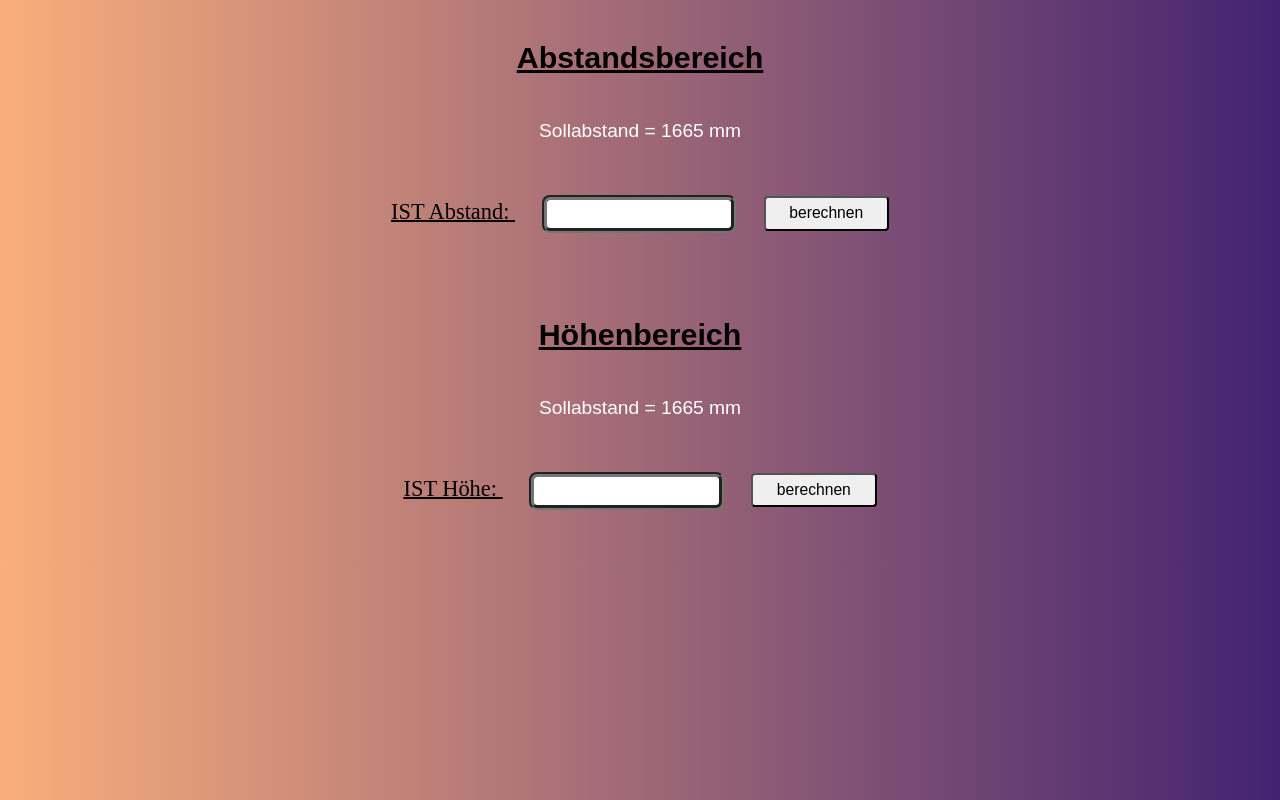
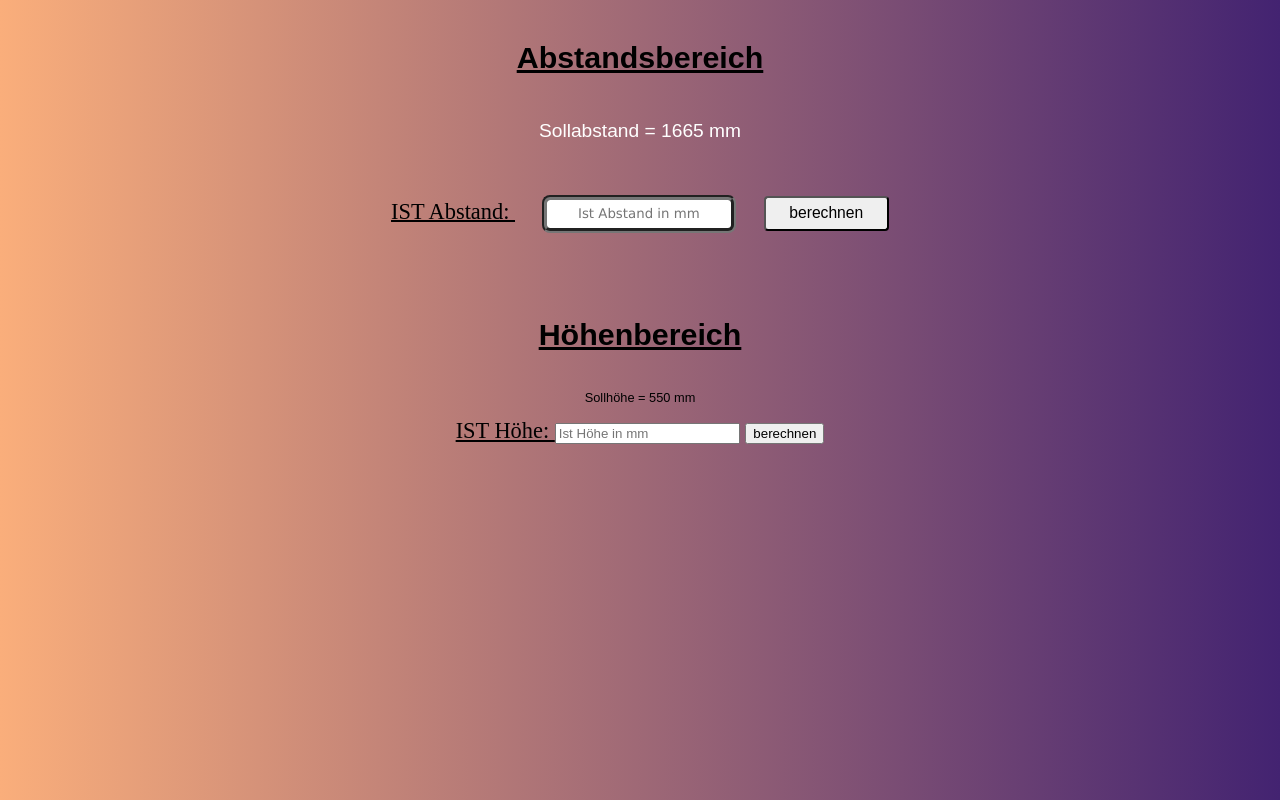
Before and after one commit to mohrly123/firstpage, a plain HTML site: page page550.html in a window 1280 px wide. Drawn offline with Linux system fonts and the light colour scheme.

Commit message:
Update page550.html

```diff
--- a/page550.html
+++ b/page550.html
@@ -14,7 +14,7 @@
         <form>
             <div class="eingaben">
                 <label for="inputIstAbstand"><u>IST Abstand: </u></label>
-                <input id="inputIstAbstand" type="text">
+                <input placeholder="Ist Abstand in mm" id="inputIstAbstand" type="text">
                 <button type="button" onclick="abstand550()" id="btnBerechnenAbstand">berechnen</button>
             </div><br>
             <div class="überschrift">
@@ -28,15 +28,15 @@
     <form>
         <div id="überschrift">
             <h2><u><b>Höhenbereich</b></u></h2>
-            <p id="sollabstandLabel">Sollabstand = 1665 mm</p>
+            <p id="sollhöheLabel">Sollhöhe = 550 mm</p>
         </div>
         <div class="eingaben">
-            <label for="inputIstAbstand"><u>IST Höhe: </u></label>
-            <input id="inputIstAbstand" type="text">
-            <button type="button" onclick="abstand550()" id="btnBerechnenAbstand">berechnen</button>
+            <label for="inputIstHöhe"><u>IST Höhe: </u></label>
+            <input placeholder="Ist Höhe in mm" id="inputIstHöhe" type="text">
+            <button type="button" onclick="höhe550()" id="btnBerechnenHöhe">berechnen</button>
         </div><br>
         <div class="überschrift">
-            <p id="resultAbstand550"></p>
+            <p id="resultHöhe550"></p>
         </div>
     </form>
     <script src="a550.js"></script>
```
